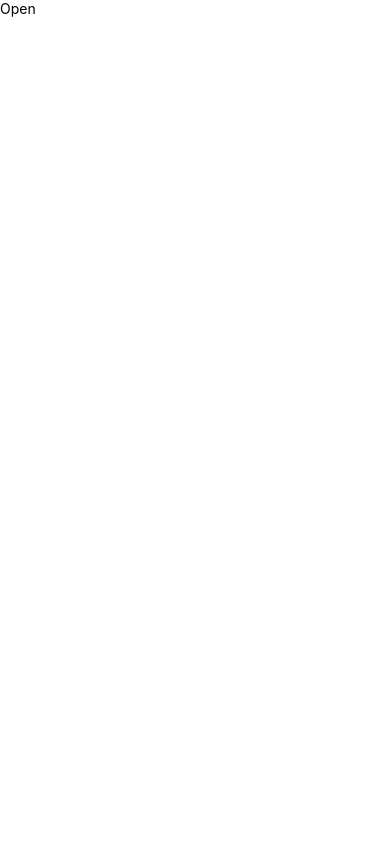
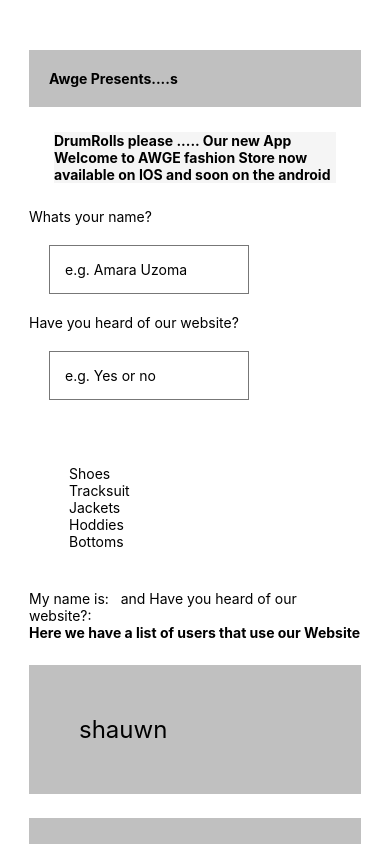
Before and after one commit to amara1092/FS-CA4, a React Native app: screen / in a window 390 px wide. Built offline with nearby package versions, Linux system fonts and the light colour scheme.

Commit message:
Added a Input box

```diff
--- a/App.js
+++ b/App.js
@@ -1,12 +1,87 @@
-import React from 'react';
-import { StyleSheet, Text, View, ScrollView } from 'react-native';
+import React, { useState } from 'react';
+import { StyleSheet, Text, View, TextInput ,ScrollView,FlatList} from 'react-native';
 
 export default function App (){
+const[name, setName] = useState('')
+const [Response, setResponse] = useState('')
+  const [menu, setMenu] = useState
+    ([
+      { text: 'Shoes', key: ' 1' },
+      { text: 'Tracksuit', key: '2' },
+      { text: 'Jackets', key: '3' },
+      { text: 'Hoddies', key: '4' },
+      { text: 'Bottoms', key: '5' },
+    ])
+const [list, setList] = useState
+([
+  {name: 'shauwn', key: ' 1'},
+  { name: 'shauwn', key: '2' },
+  { name: 'shauwn', key: '3' },
+  { name: 'shauwn', key: '4' },
+  { name: 'shauwn', key: '5' },
+  { name: 'shauwn', key: '6' },
+  { name: 'shauwn', key: '7' },
+]);
+
     return (
-      <View>
-        <Text>
-            Open
-        </Text>
+      <View style = {styles.container}>
+      <ScrollView>
+         <View style={styles.header}>
+            <Text style={styles.boldText}>Awge Presents....s</Text>
+          </View>
+          <View style={styles.body}>
+          <Text style={styles.boldText}>DrumRolls please ..... <Text>Our</Text> new App</Text>
+          <Text style={styles.boldText}>Welcome to AWGE fashion Store now available on IOS and soon on the android</Text>
+          </View>
+
+
+        <Text>Whats your name? </Text>
+        <TextInput
+        style={styles.input}
+          placeholder='e.g. Amara Uzoma'
+          onChangeText={(val) => setName(val)}
+        />
+
+        <Text>Have you heard of our website? </Text>
+        <TextInput
+          style={styles.input}
+          placeholder='e.g. Yes or no'
+          onChangeText={(val) => setResponse(val)}
+        />
+          <View style={styles.content}>
+          {/*to form */}
+
+          <View style={styles.list}>
+          {/*LIST*/}
+          <FlatList
+          data={menu}
+            renderItem={({item}) => (
+            <Text>
+              {item.text}
+            </Text>
+
+            )}
+
+          />
+          </View>
+          </View>
+
+
+
+        <Text>My name is:  <Text style={styles.boldText}>{name}</Text> and Have you heard of our website?:  <Text style={styles.boldText}>{Response}</Text></Text>
+
+            <Text style={styles.boldText}>Here we have a list of users that use our Website</Text>
+       { list.map((item)=> {
+            return (
+              <View key = {item.key}>
+                <Text style={styles.item}>
+                  {item.name}
+                </Text>
+              </View>
+
+            )
+          })}
+        </ScrollView>
       </View>
     );
   }
@@ -16,7 +91,51 @@
   container: {
     flex: 1,
     backgroundColor: '#fff',
-    alignItems: 'center',
-    justifyContent: 'center',
+    paddingTop:50,
+    paddingHorizontal:29
+     //alignItems: 'center',
+    //justifyContent: 'center',
   },
+
+  header:{
+    backgroundColor: 'silver',
+    padding: 20,
+  },
+
+  boldText: {
+    fontWeight:'bold',
+  },
+
+  body: {
+    backgroundColor: 'whitesmoke',
+    margin: 25,
+  },
+  input: {
+    borderWidth: 1,
+    borderColor: "#777",
+    padding:15,
+    margin:20,
+    width:200,
+
+  },
+
+  item: {
+    marginTop:24,
+    padding:50,
+    backgroundColor: 'silver',
+    fontSize:24
+
+  },
+
+ content: {
+    padding: 40,
+  },
+
+list:{
+    marginTop: 5,
+
+
+  }
+
+
 });
```
